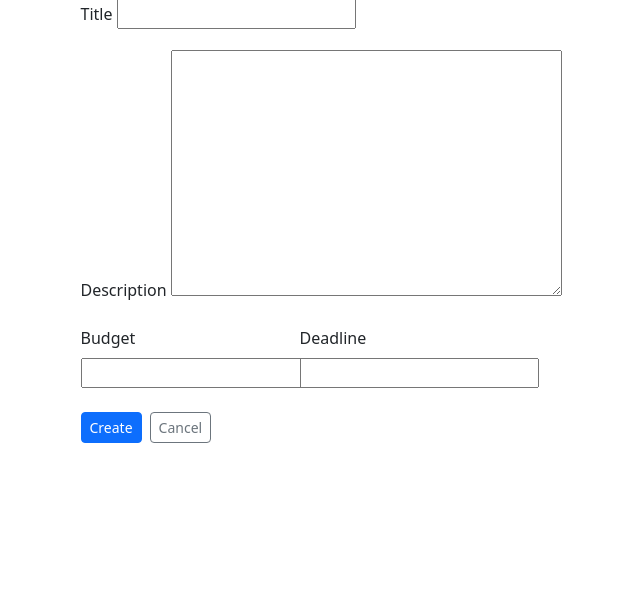
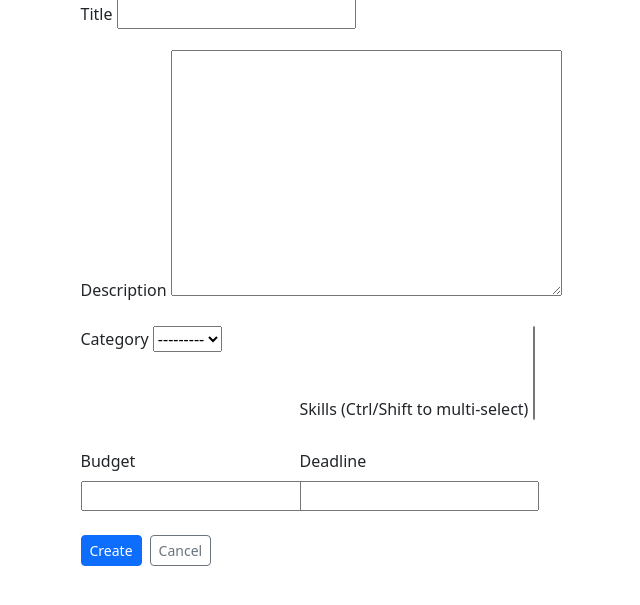
Before and after one commit to abdallah-9a/django, a Django app: page /projects/add/ in a window 1280 px wide. Shown: the part 130-735 px from the top of the page, without its empty margins (239-879 px from the left). Run offline with Django 3.2, Linux system fonts and the light colour scheme; the visitor is signed in with stand-in values (Sample User, id 1); data that the repository does not hold is empty; parts of the project's set-up code (start-up, migrations or seed data) failed here and were passed over.

Commit message:
Include category and skills field in Project create/edit forms

```diff
--- a/freelancer_hub/projects/views.py
+++ b/freelancer_hub/projects/views.py
@@ -51,7 +51,7 @@ class ProjectDetail(DetailView):
 
 class ProjectCreate(LoginRequiredMixin,CreateView):
     model = Project
-    fields = ["title","description","budget","deadline"]
+    fields = ["title","description","category","skills","budget","deadline"]
     template_name = "projects/project_add.html"
 
     def form_valid(self, form):
@@ -61,7 +61,7 @@ class ProjectCreate(LoginRequiredMixin,CreateView):
 
 class ProjectEdit(LoginRequiredMixin, UserPassesTestMixin, UpdateView):
     model = Project
-    fields = ["title","description","budget","deadline","status"]
+    fields = ["title","description","budget","category","skills","deadline"]
     template_name = "projects/project_edit.html"
 
     def test_func(self):
--- a/freelancer_hub/templates/projects/project_add.html
+++ b/freelancer_hub/templates/projects/project_add.html
@@ -14,6 +14,18 @@
         {{ form.description }} {{ form.description.errors }}
       </div>
       <div class="row g-3">
+        <div class="col-md-4">
+          <label class="form-label" for="id_category">Category</label>
+          {{ form.category }} {{ form.category.errors }}
+        </div>
+        <div class="col-md-8">
+          <label class="form-label" for="id_skills"
+            >Skills (Ctrl/Shift to multi-select)</label
+          >
+          {{ form.skills }} {{ form.skills.errors }}
+        </div>
+      </div>
+      <div class="row g-3 mt-1">
         <div class="col-md-4">
           <label class="form-label" for="id_budget">Budget</label>
           {{ form.budget }} {{ form.budget.errors }}
```
Also changed, not shown: freelancer_hub/templates/projects/project_edit.html (+29 -1 lines).
